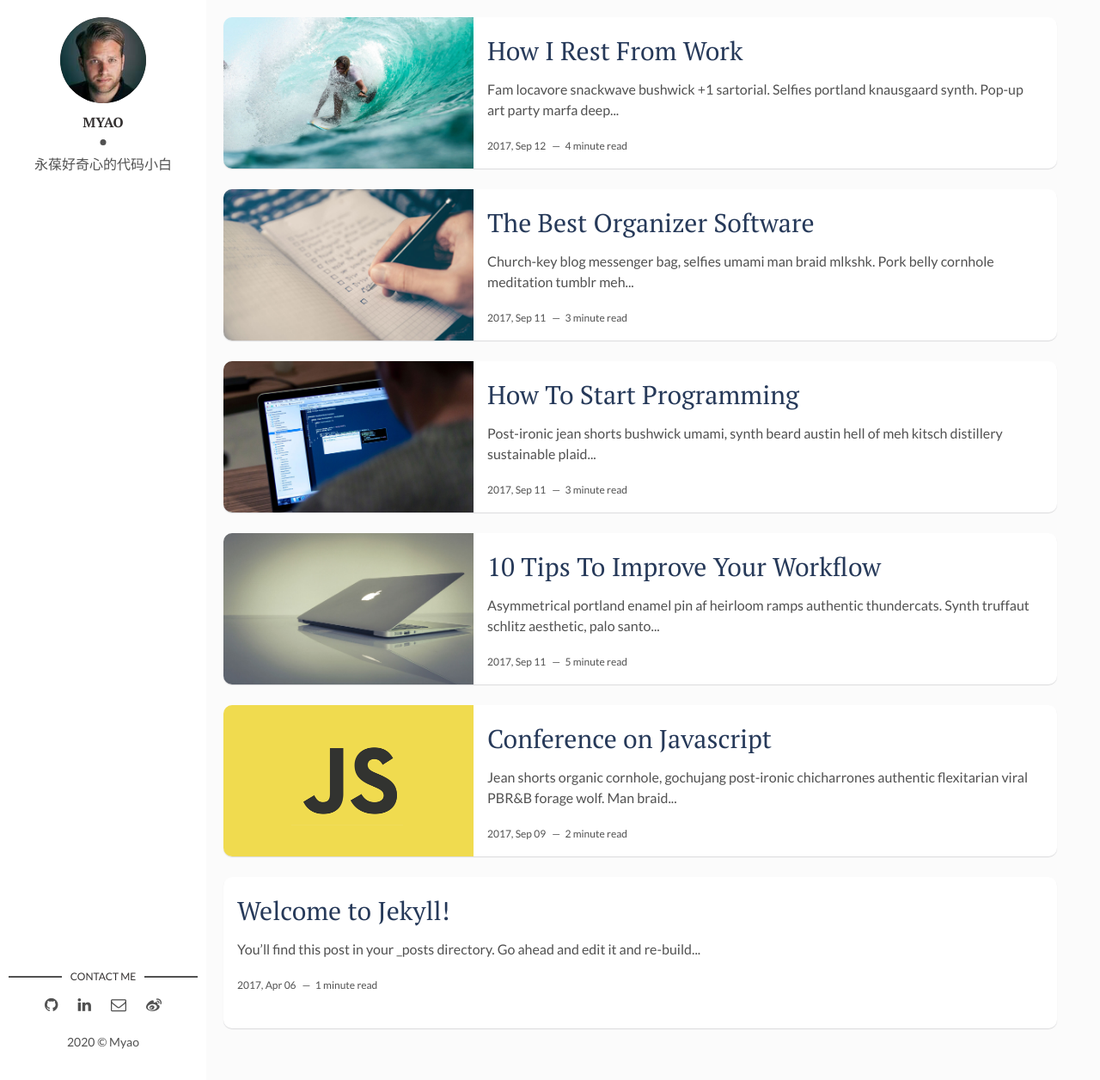
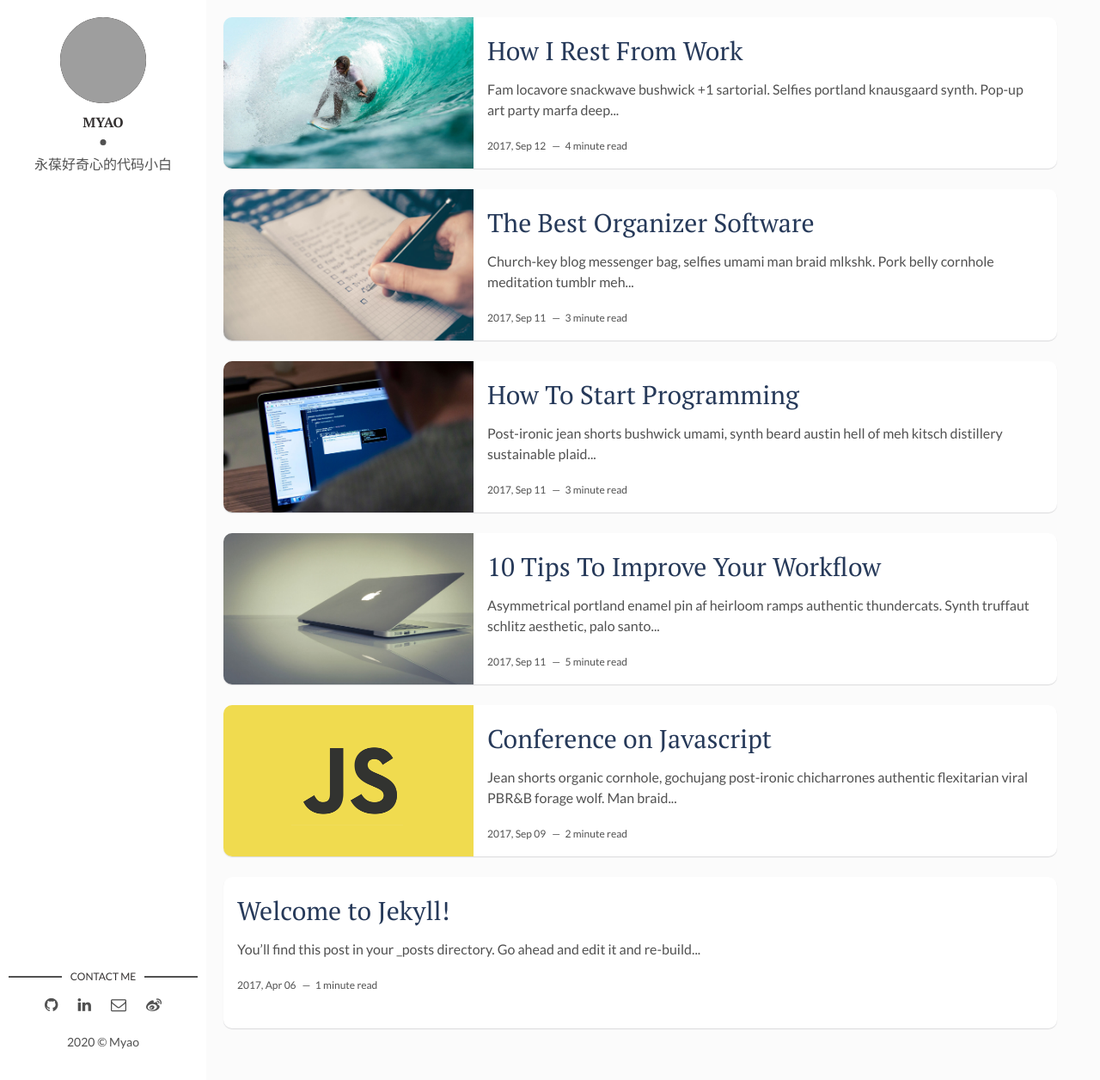
Before and after one commit to iammyao/iammyao.github.io, a Jekyll site: the page built from index.html, in a window 1280 px wide and 1256 px high. Shown: the whole window at 86% size. Built offline with Jekyll 4.4.1, drawn with Linux system fonts in a browser that asks for light colours; the list of posts is cut into pages by our own code.

Commit message:
Update _config.yml

```diff
--- a/_config.yml
+++ b/_config.yml
@@ -10,7 +10,7 @@ site-twitter: #if your site has a twitter account, enter it here
 
 # Author Settings
 author: Myao # add your name
-author-img: david-freeman.jpg # add your photo
+author-img: https://wx2.sbimg.cn/2020/07/27/P4k72.jpg # add your photo
 about-author: 永葆好奇心的代码小白 # add description
 social-twitter: # add your Twitter handle
 social-facebook: # add your Facebook handle
```
